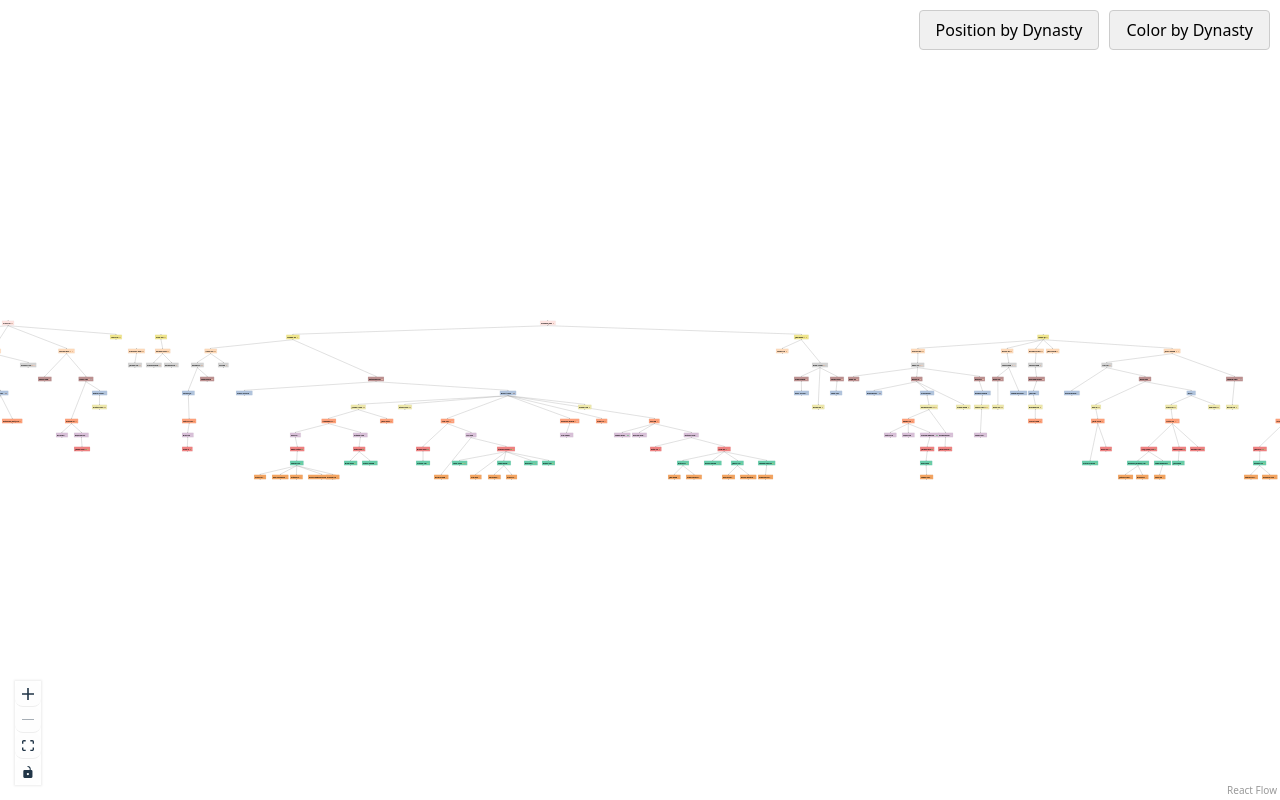
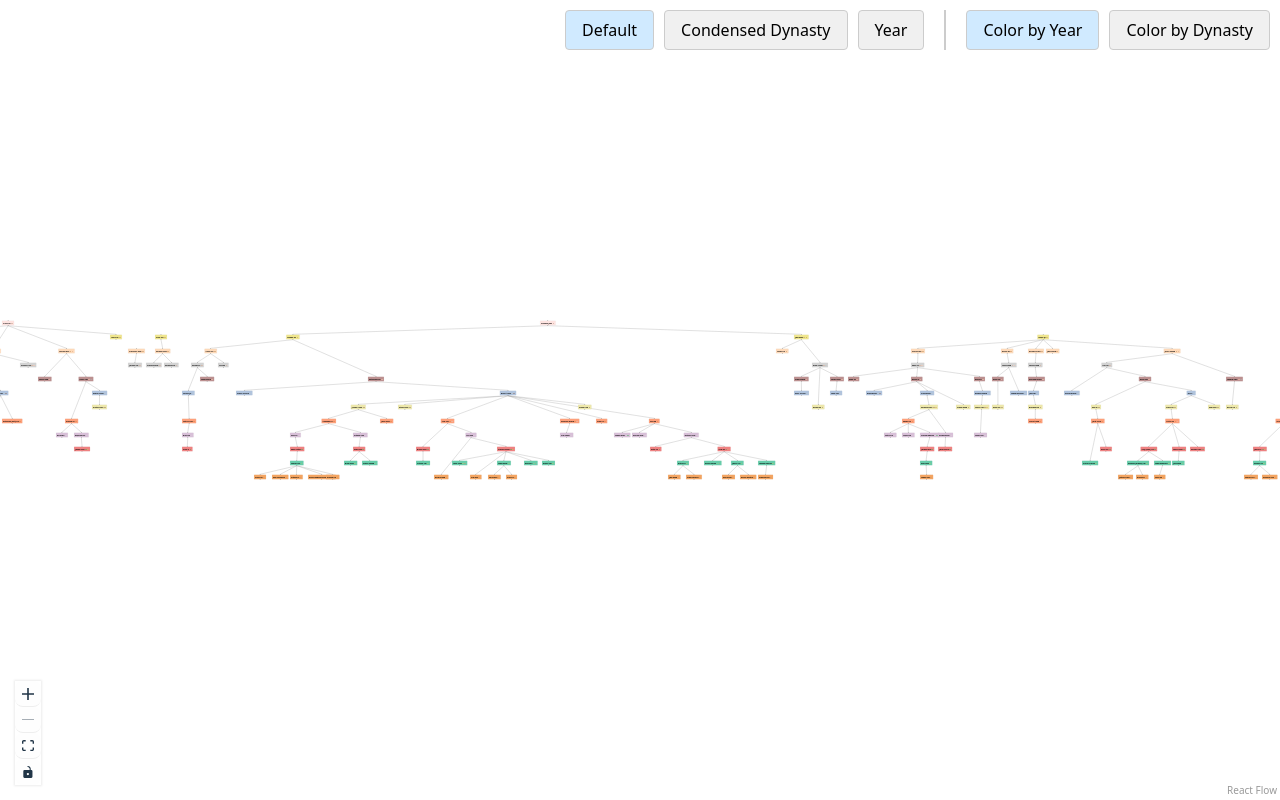
Before and after one commit to rolandyangg/aca-family-tree, a React (Vite) app: page / in a window 1280 px wide. Built offline with nearby package versions, Linux system fonts and the light colour scheme.

Commit message:
More positioning options
Default, Condensed Dynasty, Year

```diff
--- a/src/FamilyTree.jsx
+++ b/src/FamilyTree.jsx
@@ -118,7 +118,8 @@ function getZodiacEmoji(name) {
 
 const FamilyTree = () => {
   const [colorMode, setColorMode] = useState('year'); // 'year' or 'dynasty'
-  const [positionMode, setPositionMode] = useState('year'); // 'year' or 'dynasty'
+  // Modes: 'default' (tidy tree), 'dynasty' (condensed dynasty), 'year' (original by year)
+  const [positionMode, setPositionMode] = useState('default');
 
   const { allRawNodes, allRawEdges } = useMemo(() => {
     const rawNodes = [];
@@ -226,7 +227,30 @@ const FamilyTree = () => {
           });
         });
       });
-    } else { // positionMode === 'year'
+    } else if (positionMode === 'year') {
+      // Restore the original year-based layout (before any changes)
+      const xSpacing = 180; // Original default spacing
+      DATA.forEach((group, level) => {
+        const names = Object.keys(group);
+        const xOffset = (names.length * xSpacing) / 2;
+        names.forEach((name, i) => {
+          const originalNode = allRawNodes.find(n => n.id === name); // Find the original node from allRawNodes
+          newNodes.push({
+            ...originalNode,
+            position: {
+              x: i * xSpacing - xOffset,
+              y: level * ySpacing
+            },
+            data: {
+              ...originalNode.data,
+              label: `${name} ${zodiacEmojis[level]}${getZodiacEmoji(name)}`,
+              bgColor: colorMode === 'dynasty' ? dynastyColorMap.get(findFurthestParent(name)) : zodiacColors[level]
+            }
+          });
+        });
+      });
+    } else { // positionMode === 'default'
+      // Tidy tree layout (the new default)
       const xSpacing = 180; // Base spacing between nodes
       const ySpacing = 140;
       let nextX = 0;
@@ -324,31 +348,74 @@ const FamilyTree = () => {
         display: 'flex',
         gap: '10px'
       }}>
+        {/* Positioning buttons */}
         <button
-          onClick={() => setPositionMode(positionMode === 'year' ? 'dynasty' : 'year')}
+          onClick={() => setPositionMode('default')}
           style={{
             padding: '8px 16px',
-            backgroundColor: '#f0f0f0',
+            backgroundColor: positionMode === 'default' ? '#d0eaff' : '#f0f0f0',
             border: '1px solid #ccc',
             borderRadius: '4px',
             cursor: 'pointer',
             color: '#000'
           }}
         >
-          {positionMode === 'year' ? 'Position by Dynasty' : 'Position by Year'}
+          Default
         </button>
         <button
-          onClick={() => setColorMode(colorMode === 'year' ? 'dynasty' : 'year')}
+          onClick={() => setPositionMode('dynasty')}
           style={{
             padding: '8px 16px',
-            backgroundColor: '#f0f0f0',
+            backgroundColor: positionMode === 'dynasty' ? '#d0eaff' : '#f0f0f0',
             border: '1px solid #ccc',
             borderRadius: '4px',
             cursor: 'pointer',
             color: '#000'
           }}
         >
-          {colorMode === 'year' ? 'Color by Dynasty' : 'Color by Year'}
+          Condensed Dynasty
+        </button>
+        <button
+          onClick={() => setPositionMode('year')}
+          style={{
+            padding: '8px 16px',
+            backgroundColor: positionMode === 'year' ? '#d0eaff' : '#f0f0f0',
+            border: '1px solid #ccc',
+            borderRadius: '4px',
+            cursor: 'pointer',
+            color: '#000'
+          }}
+        >
+          Year
+        </button>
+        {/* Divider for visual separation */}
+        <div style={{ width: '2px', background: '#ccc', margin: '0 10px' }} />
+        {/* Coloring buttons */}
+        <button
+          onClick={() => setColorMode('year')}
+          style={{
+            padding: '8px 16px',
+            backgroundColor: colorMode === 'year' ? '#d0eaff' : '#f0f0f0',
+            border: '1px solid #ccc',
+            borderRadius: '4px',
+            cursor: 'pointer',
+            color: '#000'
+          }}
+        >
+          Color by Year
+        </button>
+        <button
+          onClick={() => setColorMode('dynasty')}
+          style={{
+            padding: '8px 16px',
+            backgroundColor: colorMode === 'dynasty' ? '#d0eaff' : '#f0f0f0',
+            border: '1px solid #ccc',
+            borderRadius: '4px',
+            cursor: 'pointer',
+            color: '#000'
+          }}
+        >
+          Color by Dynasty
         </button>
       </div>
       <ReactFlow
```
